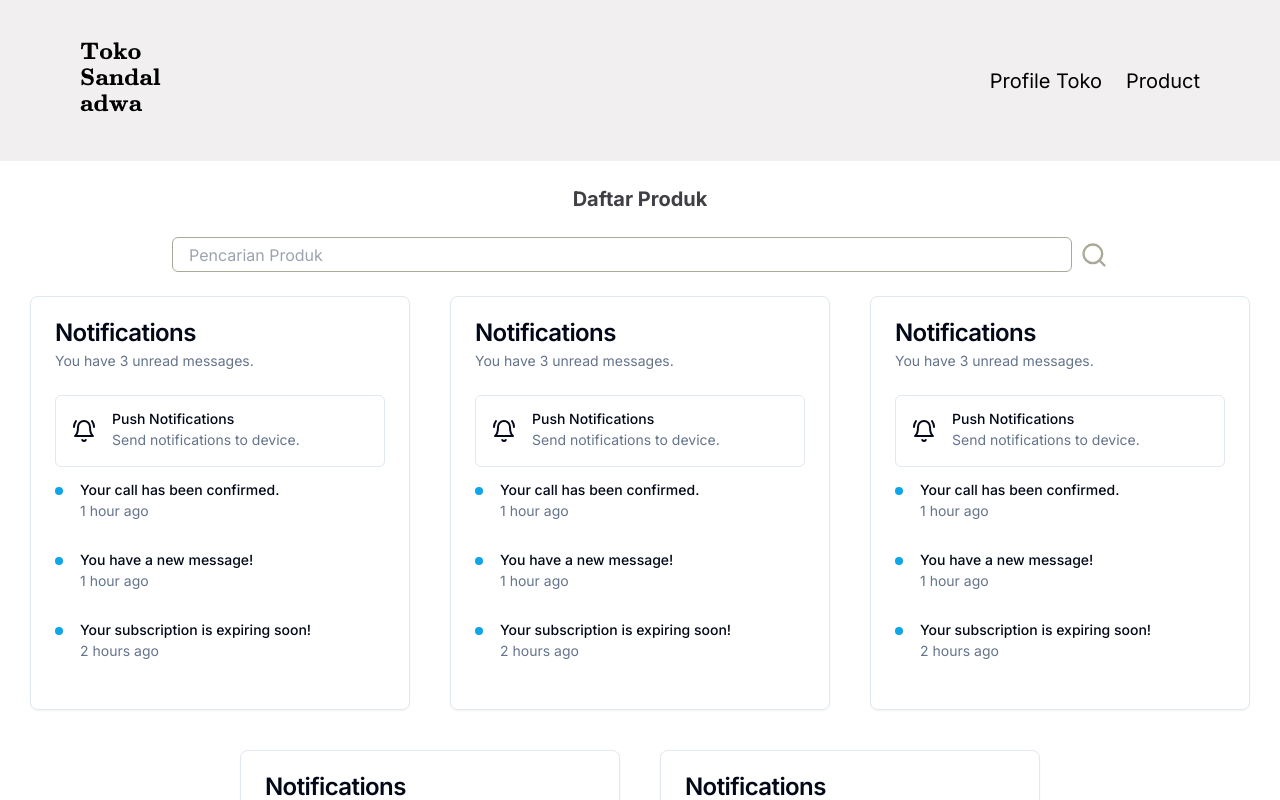
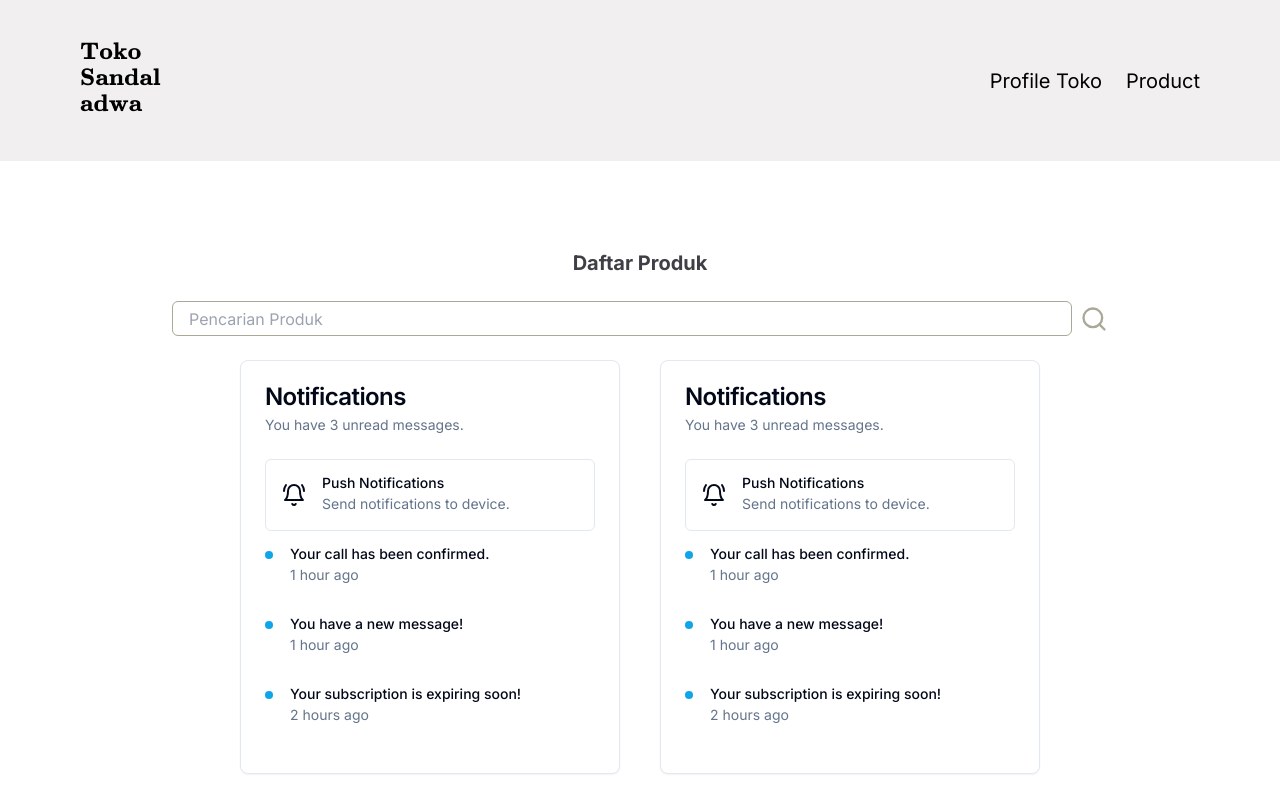
Before and after one commit to pandupan/toko-sendal-ajwa, a Next.js app: page /DaftarProduk in a window 1280 px wide. Shown: the top 800 px of the page. Built offline with nearby package versions, Linux system fonts and the light colour scheme.

Commit message:
[FIX] - Set Hosting

```diff
--- a/app/ListProduct/DetailProduct/page.tsx
+++ b/app/ListProduct/DetailProduct/page.tsx
@@ -0,0 +1,11 @@
+import React from 'react'
+
+const page = () => {
+  return (
+    <div>
+
+    </div>
+  )
+}
+
+export default page
--- a/app/ListProduct/page.tsx
+++ b/app/ListProduct/page.tsx
@@ -0,0 +1,11 @@
+import React from 'react'
+
+const page = () => {
+  return (
+    <div>
+
+    </div>
+  )
+}
+
+export default page
--- a/components/pages/ProdukPage/DaftarProduk.tsx
+++ b/components/pages/ProdukPage/DaftarProduk.tsx
@@ -4,7 +4,7 @@
 const DaftarProduk = () => {
 
   return (
-    <div className="flex flex-col items-center w-full min-h-[100vh] ">
+    <div className="flex flex-col items-center w-full min-h-[100vh] p-16">
       <div className="flex flex-col justify-center items-center w-full gap-6 my-6">
         <h1 className="font-bold text-xl text-zinc-700">Daftar Produk</h1>
         <div className="flex items-center justify-center w-full gap-2 px-4">
```
